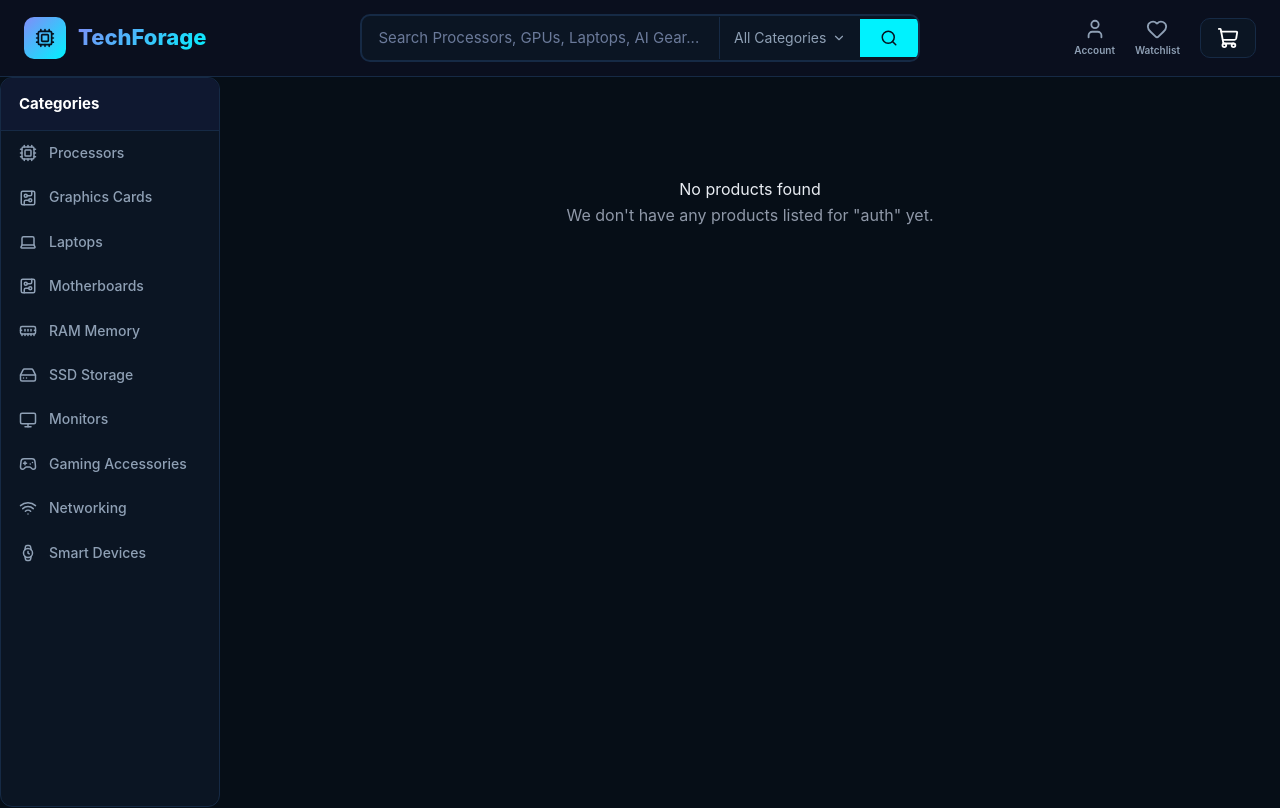
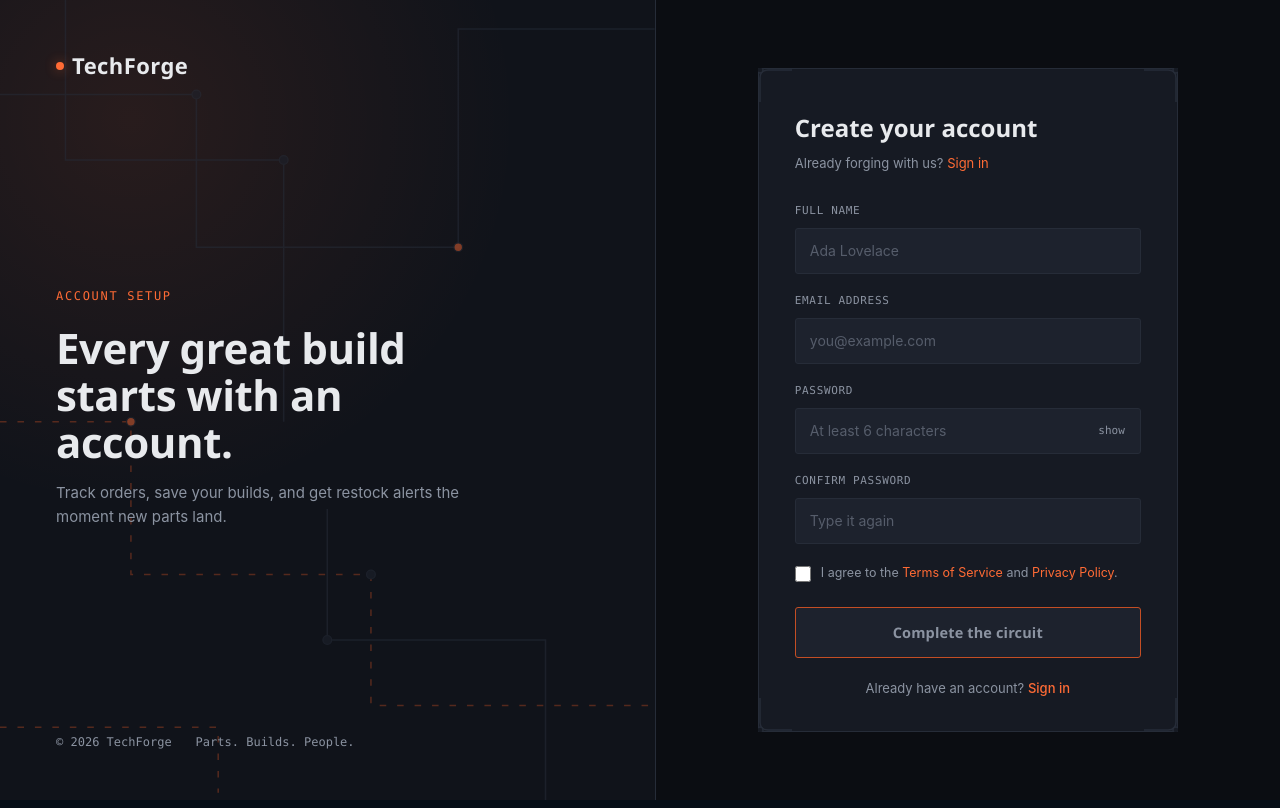
Before and after one commit to TechForage/TechForge, a React app in the folder frontend/: page /auth in a window 1280 px wide. Shown: the top 808 px of the page. Built offline with nearby package versions, Linux system fonts and the light colour scheme; the HTML template or start-up script is replaced by a standard one.

Commit message:
added authentication route to the app.jsx file

```diff
--- a/frontend/src/App.jsx
+++ b/frontend/src/App.jsx
@@ -7,6 +7,7 @@
 import SearchResults from "./pages/SearchResults/SearchResults";
 import Products from "./pages/Products/Products";
 import ProductDetails from './pages/ProductDetails/ProductDetails';
+import Auth from './pages/Auth/Auth';
 import Cart from './pages/Cart/Cart';
 
 function App() {
@@ -16,6 +17,7 @@
         <SaveForLaterProvider>
           <Routes>
             <Route path="/" element={<Home />} />
+            <Route path="/auth" element={<Auth />} />
             <Route path="/:category" element={<Products />} />
             <Route path="/:category/:id" element={<ProductDetails />} />
             <Route path="/watchlist" element={<Watchlist />} />
```
